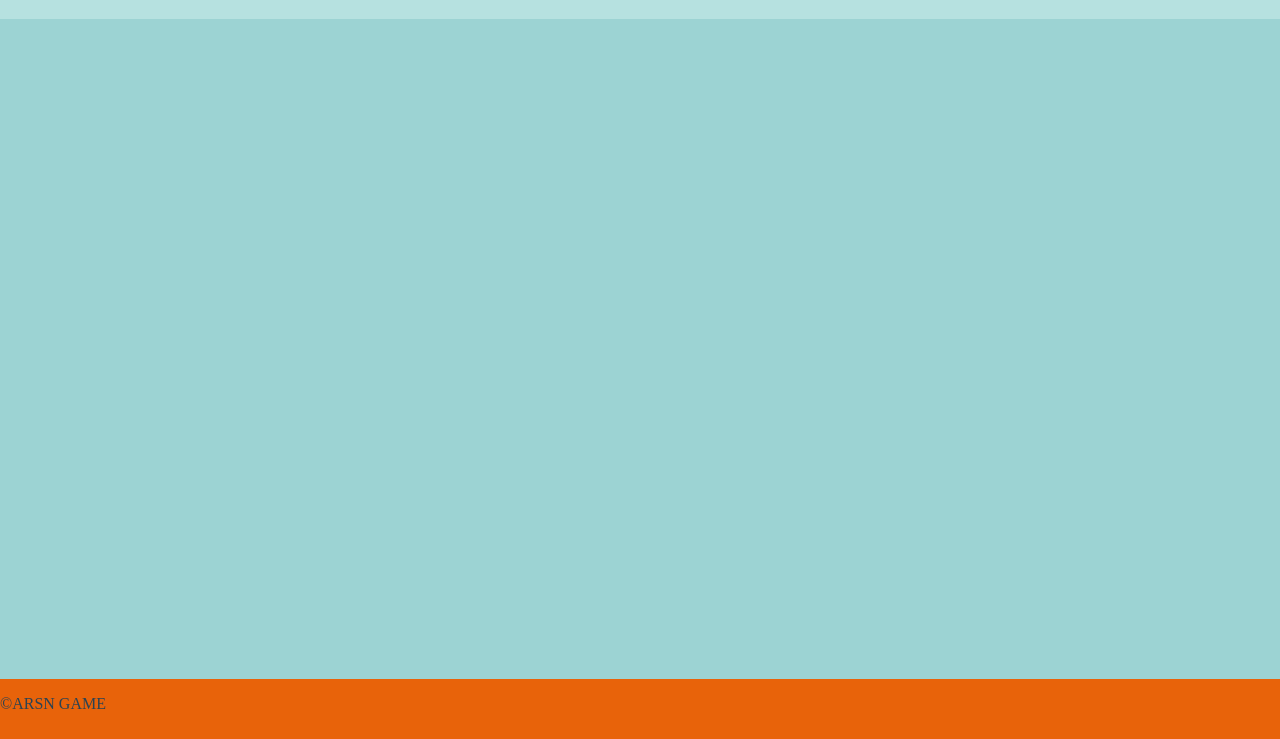
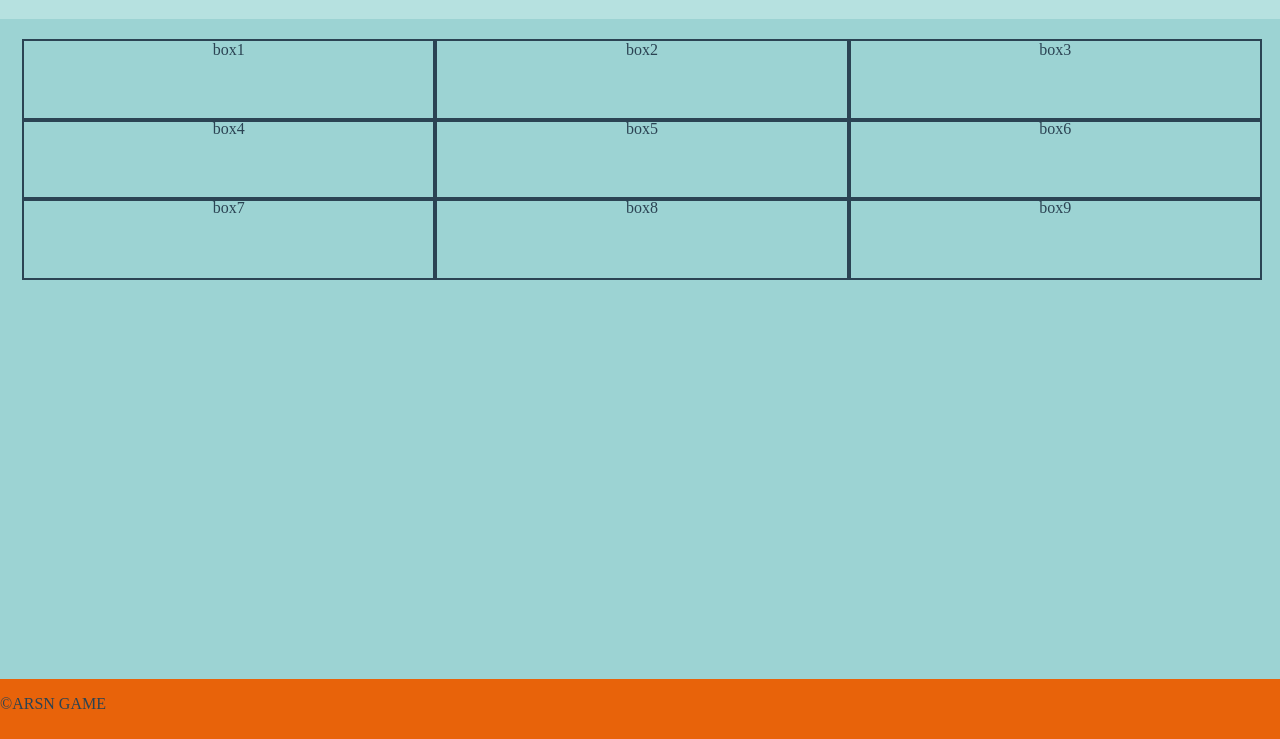
Before and after one commit to RobynGar/noughts_and_croses, a plain HTML site: page game.html in a window 1280 px wide. Shown: the part 61-800 px from the top of the page. Drawn offline with Linux system fonts and the light colour scheme.

Commit message:
added css grid layout

```diff
--- a/game.html
+++ b/game.html
@@ -13,8 +13,18 @@
         <h1>XO Game </h1>
     </header>
     <main>
-        <section id="grid">
-
+        <section id="gridOnPage">
+         <div id="grid">
+            <span class= "box">box1</span>
+            <span class= "box">box2</span>
+            <span class= "box">box3</span>
+            <span class= "box">box4</span>
+            <span class= "box">box5</span>
+            <span class= "box">box6</span>
+            <span class= "box">box7</span>
+            <span class= "box">box8</span>
+            <span class= "box">box9</span>
+        </div>
         </section>
 
     </main>
--- a/gameStyle.css
+++ b/gameStyle.css
@@ -3,7 +3,6 @@
     justify-content: center;
     background-color: #b6e1e0;
     color: #2b4353;
-    position: absolute;
     top: 0;
     width: 100%;
 }
@@ -16,10 +15,36 @@ body {
 }
 
 #footer {
-    position: absolute;
     bottom: 0;
     height: 60px;
     width: 100%;
     background-color: #e8630a;
     color: #2b4353;
+    position: fixed;
 }
+#gridOnPage{
+    display: flex;
+    justify-content:center;
+    height: 120px;
+}
+
+#grid{
+
+    display: grid;
+    grid-template-columns: 33% 33% 33%;
+    grid-template-rows: 33% 33% 33%;
+    width: 100%;
+    height: 200%;
+    justify-content: space-around;
+    margin: 20px;
+
+
+}
+.box{
+    width: 100%;
+    height: 100%;
+    text-align: center;
+    border: solid;
+    border-width: 2px;
+
+}
--- a/style.css
+++ b/style.css
@@ -13,13 +13,13 @@ body {
 }
 
 #footer {
-    position: absolute;
     bottom: 0;
     height: 60px;
     width: 100%;
     background-color: #e8630a;
     color: #2b4353;
 }
+
 
 #button-row {
     display: flex;
```
Also changed, not shown: index.html (+1 -1 lines).
